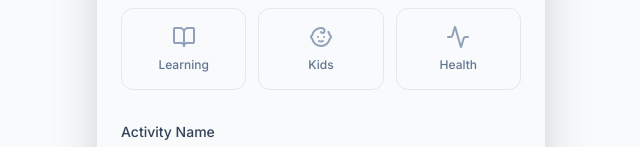
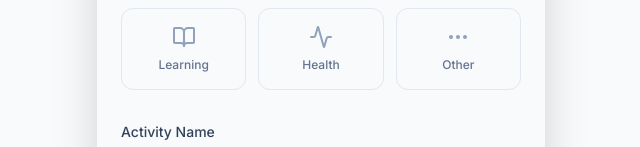
Before and after one commit to shamli-nishad/TymOra, a React (Vite) app: page /log in a window 1280 px wide. Shown: the part 347-494 px from the top of the page, without its empty margins (319-959 px from the left). Built offline with nearby package versions, Linux system fonts and the light colour scheme.

Commit message:
Changes made to the category list.

```diff
--- a/src/types.ts
+++ b/src/types.ts
@@ -29,6 +29,6 @@ export const CATEGORIES = [
     { id: 'personal', label: 'Personal', icon: 'User', color: 'text-green-500' },
     { id: 'home', label: 'Home', icon: 'Home', color: 'text-orange-500' },
     { id: 'learning', label: 'Learning', icon: 'BookOpen', color: 'text-purple-500' },
-    { id: 'kids', label: 'Kids', icon: 'Baby', color: 'text-pink-500' },
     { id: 'health', label: 'Health', icon: 'Activity', color: 'text-red-500' },
+    { id: 'other', label: 'Other', icon: 'MoreHorizontal', color: 'text-slate-500' },
 ] as const;
```
